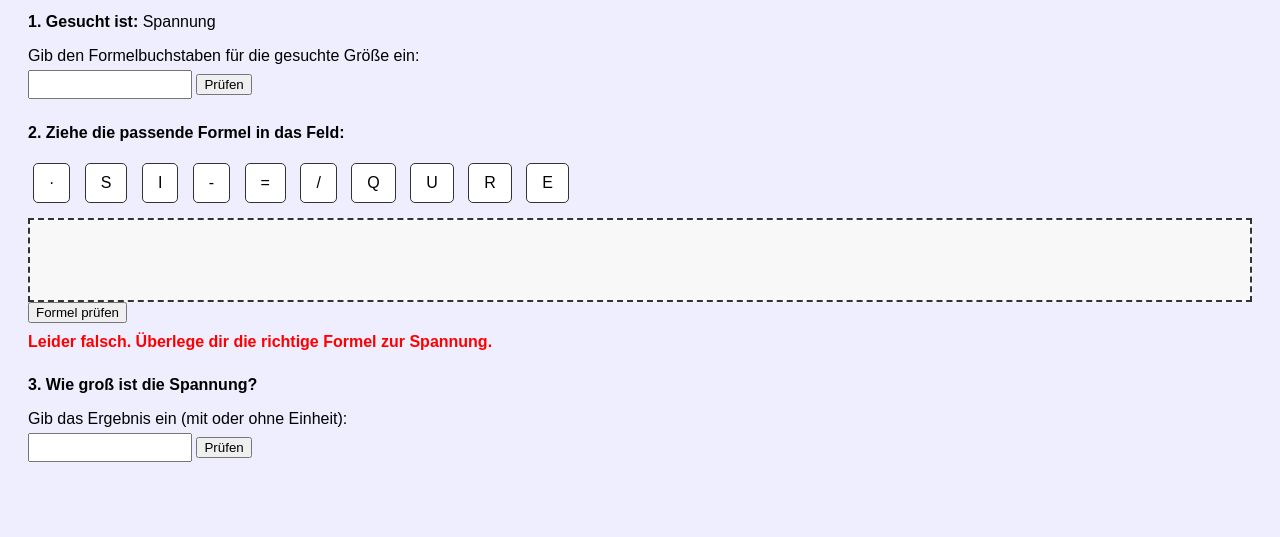
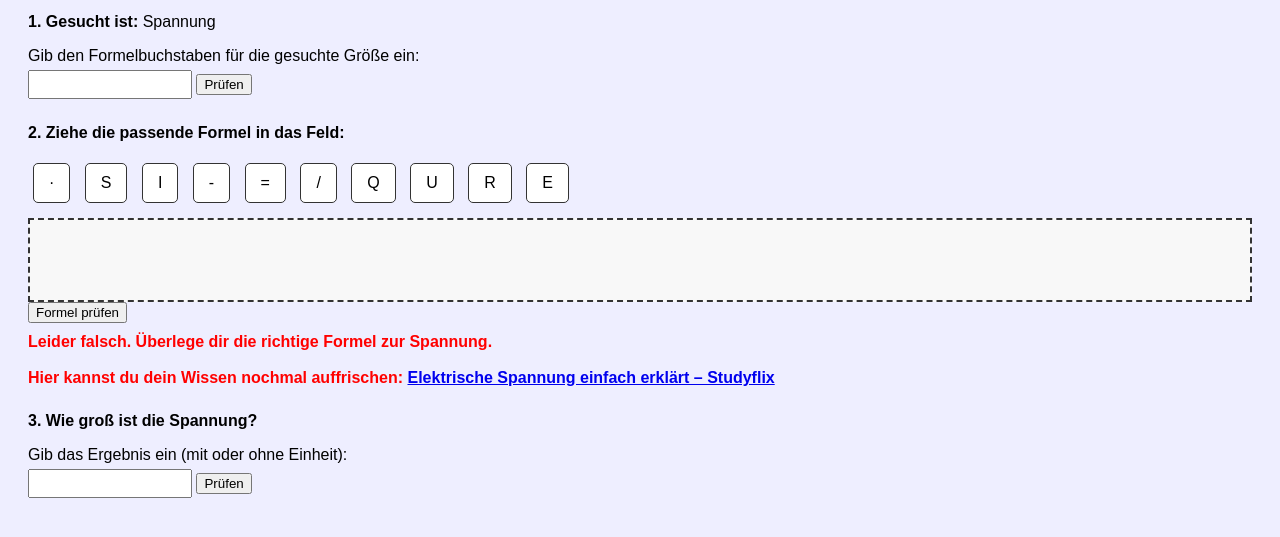
Before and after one commit to andreaswerther/Berechnung1, a plain HTML site: page index.html in a window 1280 px wide. Both pictures are taken after a click on the button "Formel prüfen". Shown: the part 129-666 px from the top of the page. Drawn offline with Linux system fonts and the light colour scheme.

Commit message:
Add files via upload

```diff
--- a/index.html
+++ b/index.html
@@ -116,7 +116,7 @@ function checkFormel() {
     document.getElementById("feedback").textContent = "Richtig! U = R · I ist korrekt.";
     document.getElementById("feedback").style.color = "green";
   } else {
-    document.getElementById("feedback").textContent = "Leider falsch. Überlege dir die richtige Formel zur Spannung.";
+    document.getElementById("feedback").innerHTML = "Leider falsch. Überlege dir die richtige Formel zur Spannung.<br><br><strong>Hier kannst du dein Wissen nochmal auffrischen:</strong> <a href='https://studyflix.de/elektrotechnik/elektrische-spannung-1831/video' target='_blank'>Elektrische Spannung einfach erklärt – Studyflix</a>";
     document.getElementById("feedback").style.color = "red";
   }
 }
```
